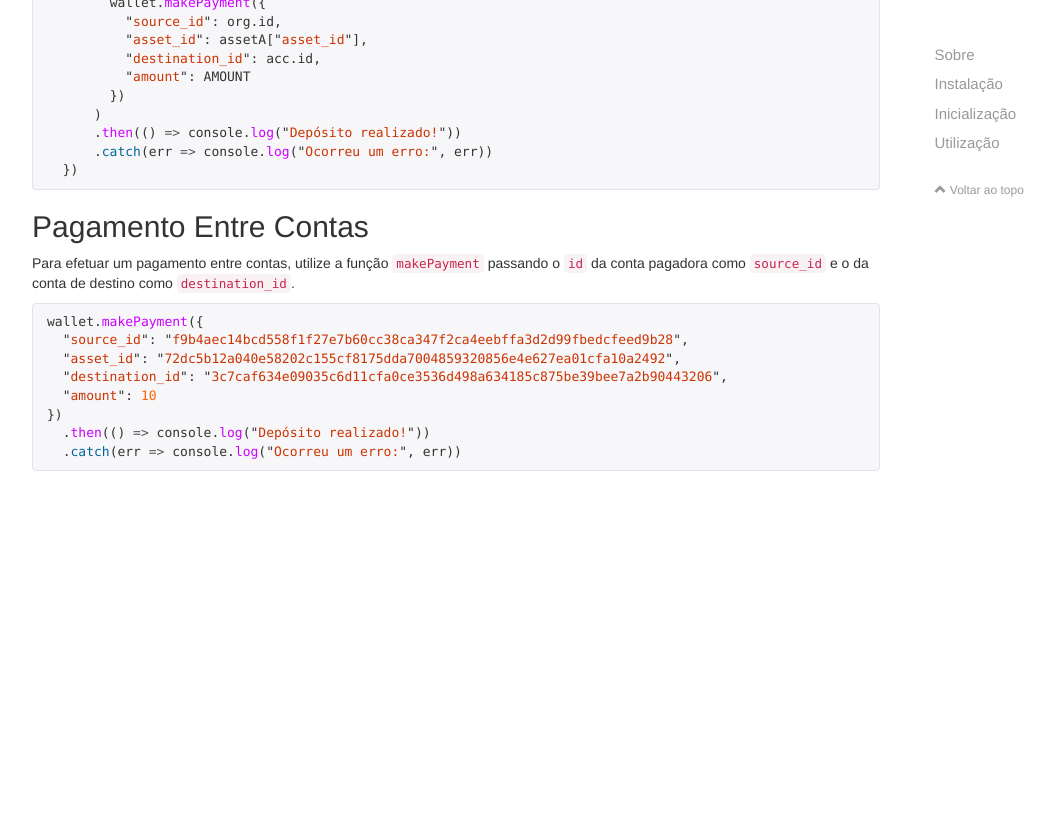
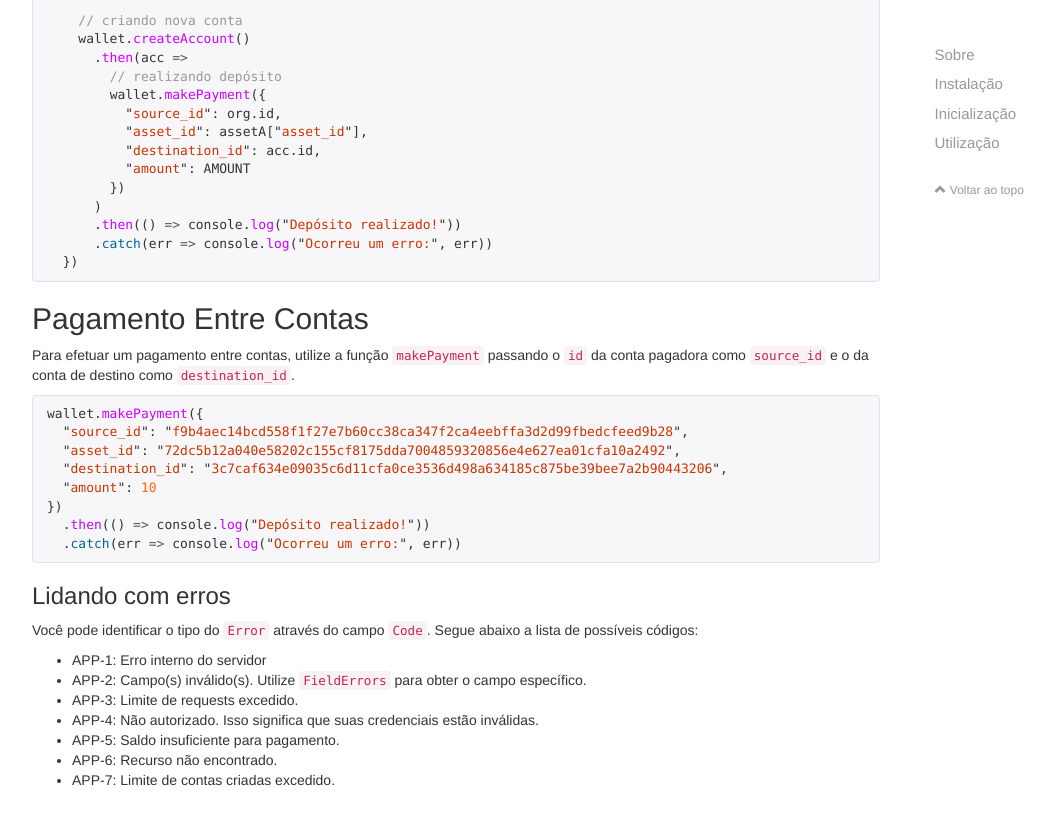
Before and after one commit to swipetech/swp-node-sdk, a Jekyll site: the page built from index.md, in a window 1280 px wide and 900 px high, scrolled down 3874 px. Shown: the top 825 px of the window, without its empty margins (38-1093 px from the left). Built offline with Jekyll 4.4.1, drawn with Linux system fonts in a browser that asks for light colours; nearby versions of some CDN libraries; comment, search, counter and statistics services are not loaded; before the commit the page ends 4459 px from its top, so only the background shows below that; some of the changed text lies outside the part shown.

Commit message:
updated doc

````diff
--- a/index.md
+++ b/index.md
@@ -56,6 +56,10 @@ A função `init` retorna um objeto através do qual todas as operações serão
 
 <div class="alert alert-warning" markdown="1">
 **Atenção:** a integração deve ser realizada sempre a partir de um servidor Node.js, nunca a partir de um navegador. Não é seguro armazenar seu *api key* e *secret* em um código JavaScript executado no navegador, mesmo que sejam utilizadas práticas de *code obfuscation*.
+</div>
+
+<div class="alert alert-warning" markdown="1">
+**Atenção:** temos um limite de 3 requests por segundo. Se ultrapassar isso, você receberá um erro com código *APP-3*. Para mais detalhes [clique aqui](#lidando-com-erros)
 </div>
 
 ## Utilizando Ambiente Sandbox
@@ -227,3 +231,14 @@ wallet.makePayment({
   .then(() => console.log("Depósito realizado!"))
   .catch(err => console.log("Ocorreu um erro:", err))
 ```
+
+### Lidando com erros
+
+Você pode identificar o tipo do `Error` através do campo `Code`. Segue abaixo a lista de possíveis códigos:
+- APP-1: Erro interno do servidor
+- APP-2: Campo(s) inválido(s). Utilize `FieldErrors` para obter o campo específico.
+- APP-3: Limite de requests excedido.
+- APP-4: Não autorizado. Isso significa que suas credenciais estão inválidas.
+- APP-5: Saldo insuficiente para pagamento.
+- APP-6: Recurso não encontrado.
+- APP-7: Limite de contas criadas excedido.
````
